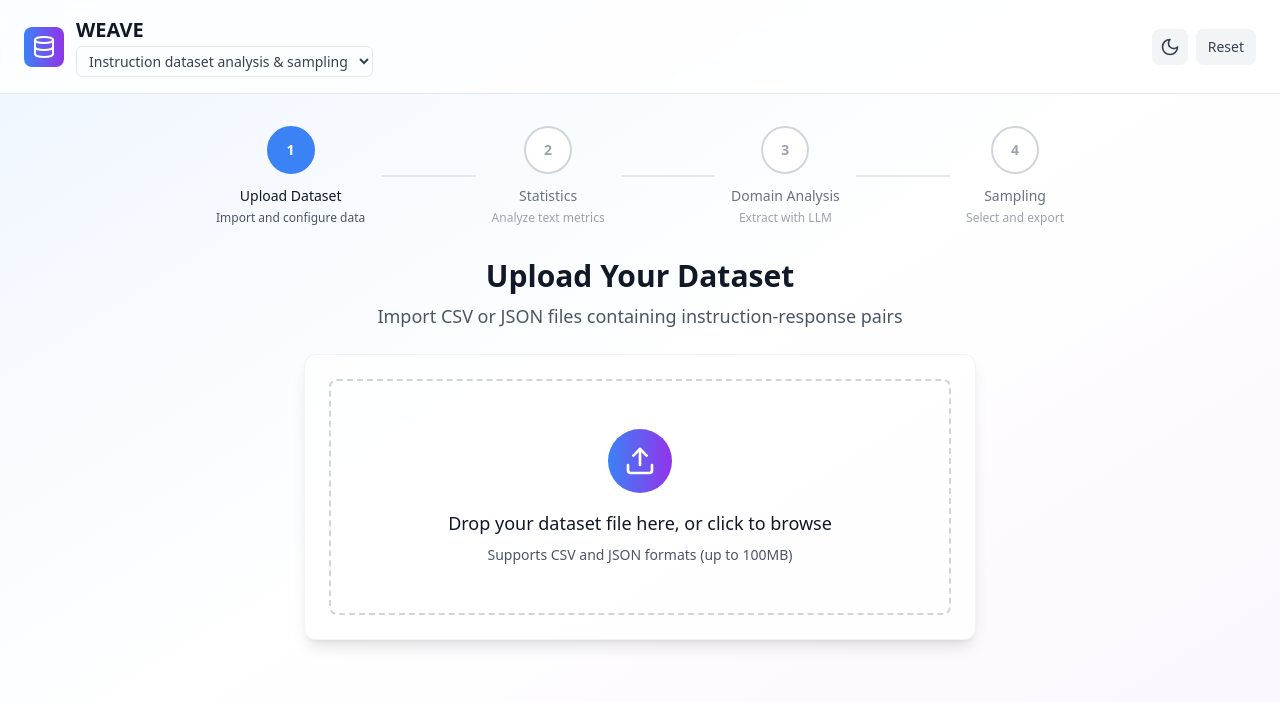
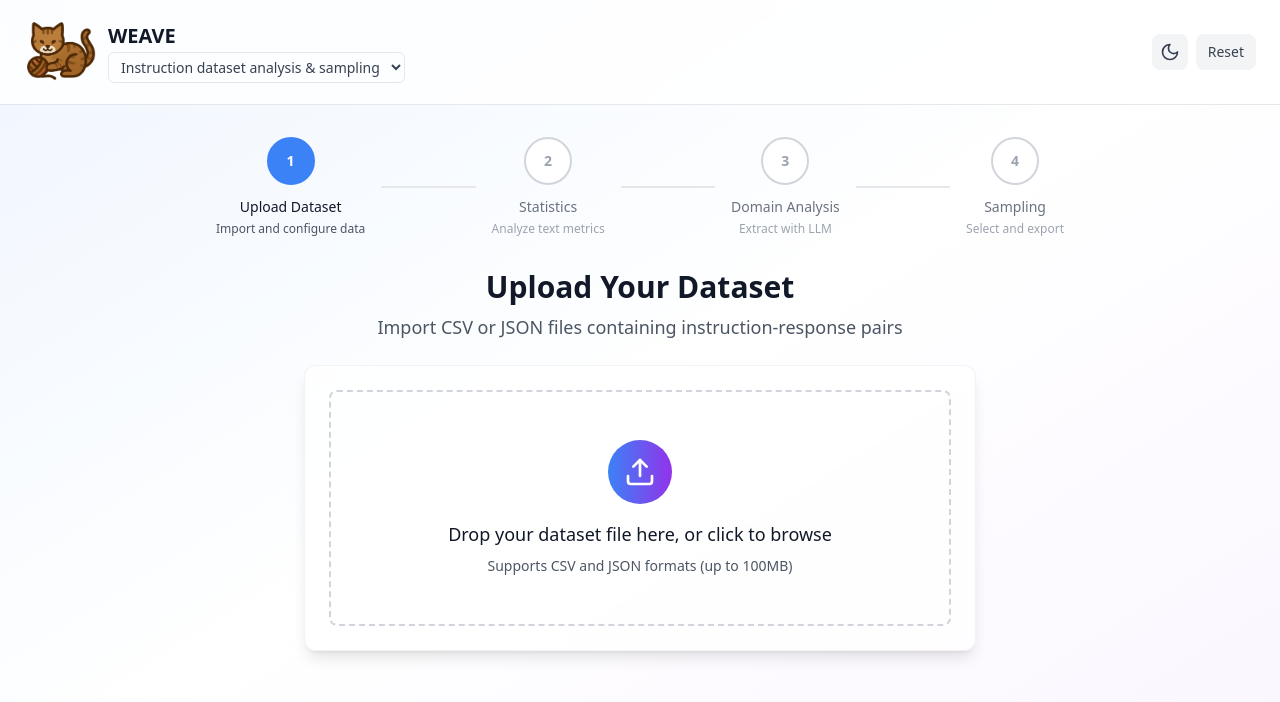
Before and after one commit to Jeesu-Jung/GROVE, a React (Vite) app in the folder grove-frontend/: page / in a window 1280 px wide. Shown: the top 702 px of the page. Built offline with nearby package versions, Linux system fonts and the light colour scheme.

Commit message:
feat: favicon, 헤더의 WEAVE 아이콘 변경

```diff
--- a/grove-frontend/index.html
+++ b/grove-frontend/index.html
@@ -2,7 +2,7 @@
 <html lang="en">
   <head>
     <meta charset="UTF-8" />
-    <link rel="icon" type="image/svg+xml" href="/vite.svg" />
+    <link id="dynamic-favicon" rel="icon" type="image/png" href="/vite.svg" />
     <meta name="viewport" content="width=device-width, initial-scale=1.0" />
     <title>WEAVE</title>
     <meta name="description" content="Comprehensive tool for analyzing, visualizing, and sampling instruction datasets with LLM-powered domain extraction" />
--- a/grove-frontend/src/components/Layout/Layout.tsx
+++ b/grove-frontend/src/components/Layout/Layout.tsx
@@ -3,7 +3,8 @@ import { ProgressIndicator } from './ProgressIndicator';
 import { useLocation, useNavigate } from 'react-router-dom';
 import { useAppStore } from '../../store/useAppStore';
 import { useBinarizationStore } from '../../store/useBinarizationStore';
-import { Database, Moon, Sun } from 'lucide-react';
+import { Moon, Sun } from 'lucide-react';
+import iconUrl from '@/assets/icon.png';
 
 interface LayoutProps {
   children: React.ReactNode;
@@ -46,9 +47,7 @@ export const Layout: React.FC<LayoutProps> = ({ children }) => {
       <header className="bg-white/80 dark:bg-gray-800/80 backdrop-blur-sm border-b border-gray-200 dark:border-gray-700 sticky top-0 z-50">
         <div className="max-w-7xl mx-auto px-6 py-4 flex items-center justify-between">
           <div className="flex items-center space-x-3">
-            <div className="p-2 bg-gradient-to-r from-blue-500 to-purple-600 rounded-lg">
-              <Database className="w-6 h-6 text-white" />
-            </div>
+            <img src={iconUrl} alt="WEAVE icon" className="w-[72px] h-[72px] object-contain" />
             <div>
               <h1 className="text-xl font-bold text-gray-900 dark:text-white">
               WEAVE
--- a/grove-frontend/src/main.tsx
+++ b/grove-frontend/src/main.tsx
@@ -2,9 +2,16 @@ import { StrictMode } from 'react';
 import { createRoot } from 'react-dom/client';
 import App from './App.tsx';
 import './index.css';
+import faviconUrl from '@/assets/favicon.png';
 
 createRoot(document.getElementById('root')!).render(
   <StrictMode>
     <App />
   </StrictMode>
 );
+
+// set favicon dynamically from bundled asset
+const faviconEl = document.getElementById('dynamic-favicon') as HTMLLinkElement | null;
+if (faviconEl) {
+  faviconEl.href = faviconUrl;
+}
--- a/grove-frontend/tsconfig.app.json
+++ b/grove-frontend/tsconfig.app.json
@@ -18,7 +18,11 @@
     "strict": true,
     "noUnusedLocals": true,
     "noUnusedParameters": true,
-    "noFallthroughCasesInSwitch": true
+    "noFallthroughCasesInSwitch": true,
+    "baseUrl": ".",
+    "paths": {
+      "@/*": ["src/*"]
+    }
   },
   "include": ["src"]
 }
--- a/grove-frontend/vite.config.ts
+++ b/grove-frontend/vite.config.ts
@@ -1,9 +1,15 @@
 import { defineConfig } from 'vite';
 import react from '@vitejs/plugin-react';
+import { fileURLToPath, URL } from 'node:url';
 
 // https://vitejs.dev/config/
 export default defineConfig({
   plugins: [react()],
+  resolve: {
+    alias: {
+      '@': fileURLToPath(new URL('./src', import.meta.url)),
+    },
+  },
   optimizeDeps: {
     exclude: ['lucide-react'],
   },
```
Also changed, not shown: grove-frontend/src/assets/favicon.png (added), grove-frontend/src/assets/icon.png (added).
